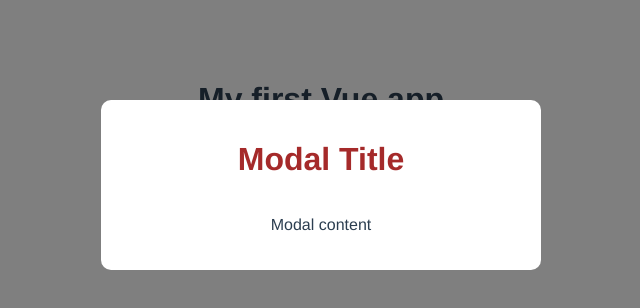
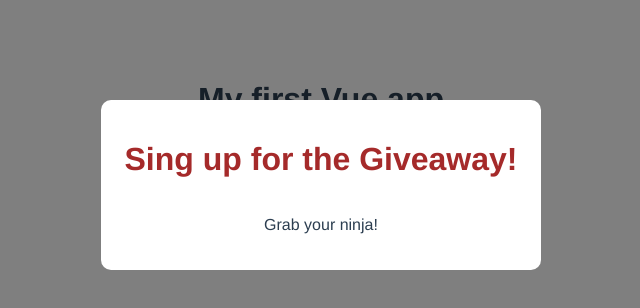
Before and after one commit to Fauve-mce/modal-project, a Vue app: page / in a window 1280 px wide. Shown: the top 308 px of the page, without its empty margins (319-959 px from the left). Built offline with nearby package versions, Linux system fonts and the light colour scheme.

Commit message:
Passing Data with Props

```diff
--- a/src/App.vue
+++ b/src/App.vue
@@ -1,6 +1,6 @@
 <template>
   <h1>{{ title }}</h1>
-  <Modal />
+  <Modal :header="header" :text="text" theme="dsgrg"/>
 </template>
 
 <script>
@@ -11,7 +11,9 @@
   components: {Modal},
   data(){
     return{
-      title: 'My first Vue app'
+      title: 'My first Vue app',
+      header: 'Sing up for the Giveaway!',
+      text: 'Grab your ninja!'
     }
   }
 }
--- a/src/components/Modal.vue
+++ b/src/components/Modal.vue
@@ -1,11 +1,17 @@
 <template>
     <div class="backdrop">
-        <div class="modal">
-            <h1>Modal Title</h1>
-            <p>Modal content</p>
+        <div class="modal" :class="{ sale: theme === 'sale'}">
+            <h1>{{ header }}</h1>
+            <p>{{ text }}</p>
         </div>
     </div>
 </template>
+
+<script>
+export default{
+    props: ['header', 'text', 'theme']
+}
+</script>
 
 <style scoped>
     .modal{
@@ -30,4 +36,11 @@
     p{
         font-style: normal;
     }
+    .sale{
+        background: crimson;
+        color: white;
+    }
+    .sale h1{
+        color: white;
+    }
 </style>
```
